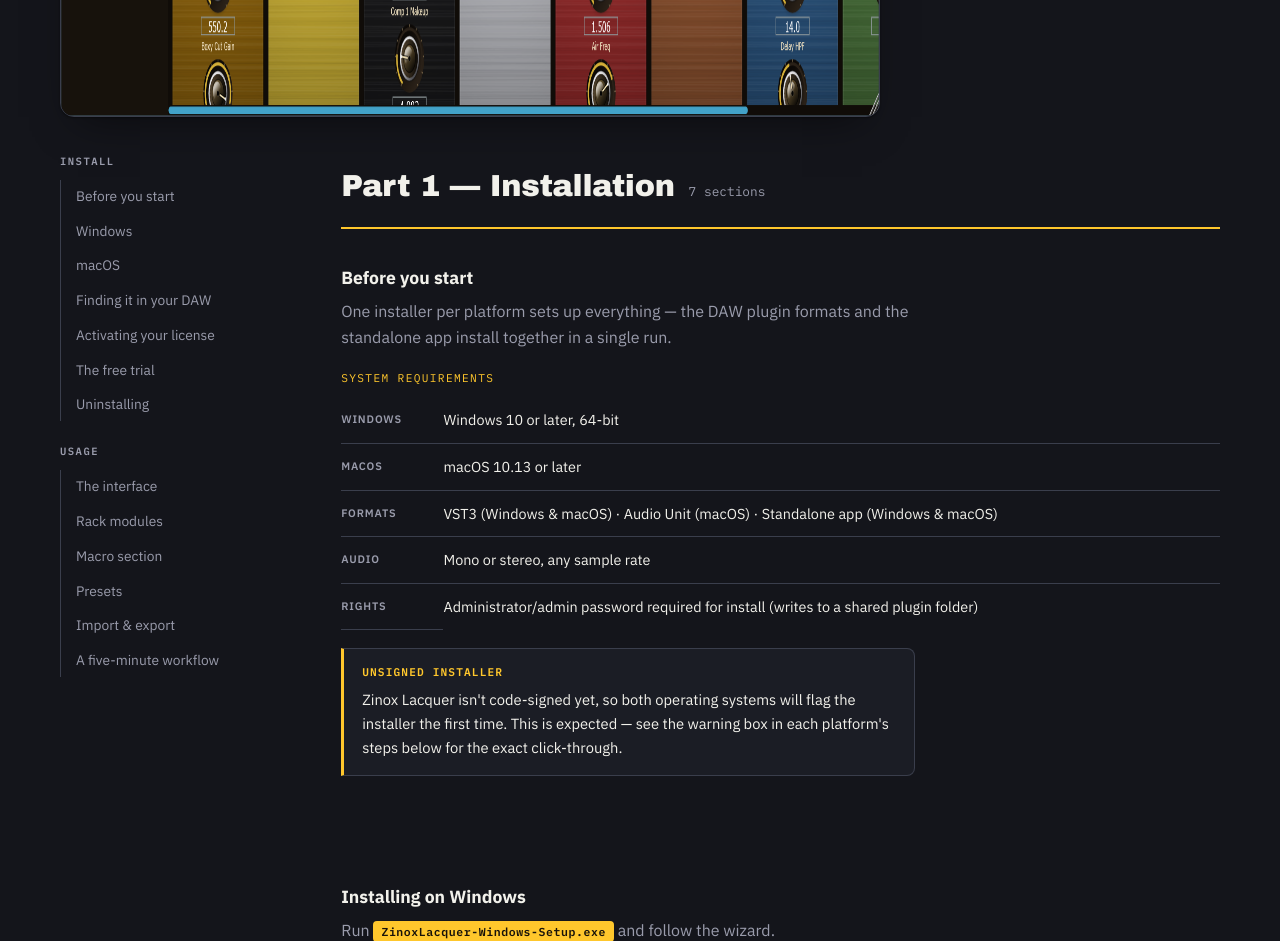
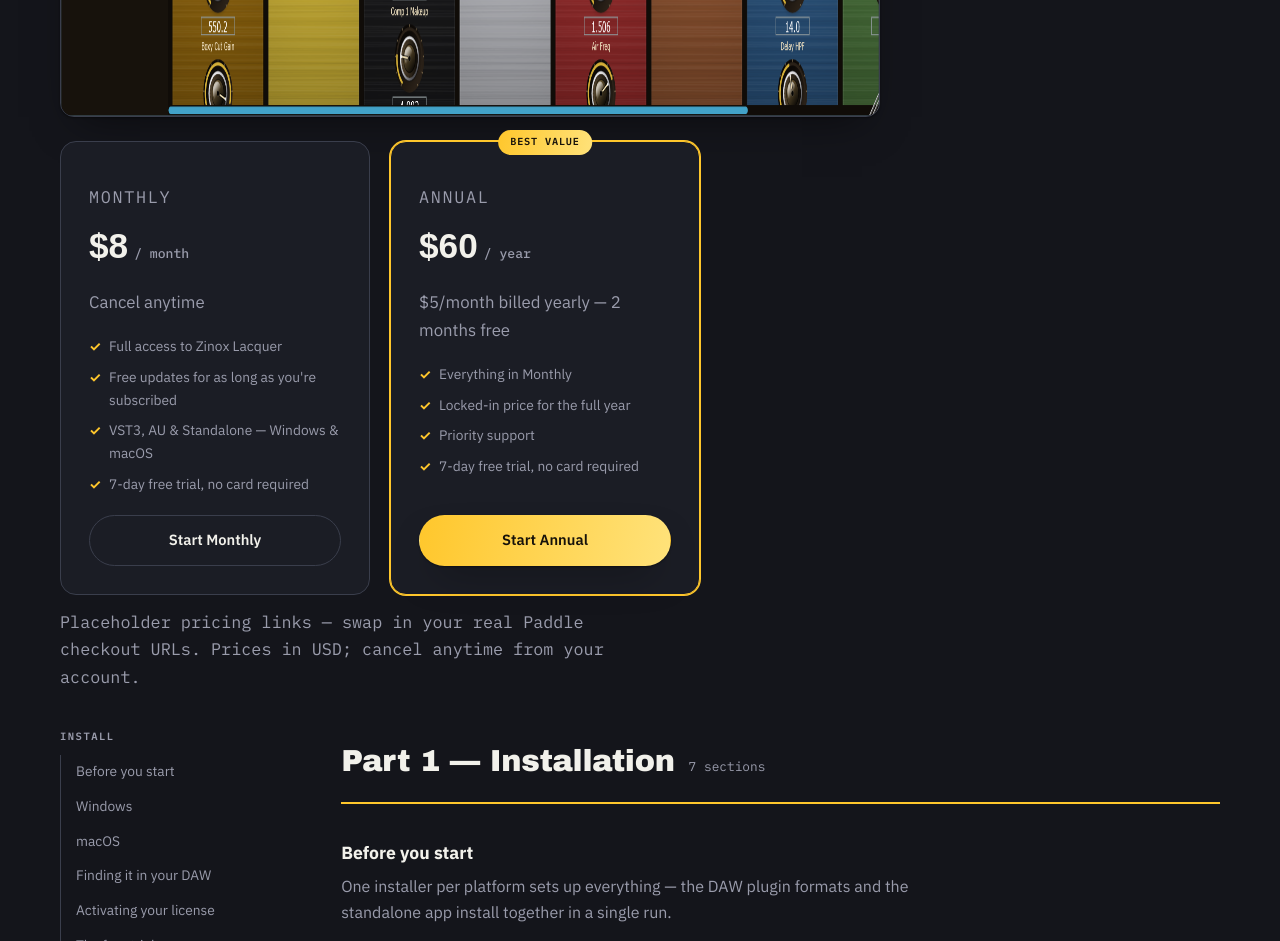
Before and after one commit to dabelinfotech/zinox-audio, a website: page website/zinox-lacquer.html in a window 1280 px wide. Shown: the part 1260-2201 px from the top of the page. Drawn offline with Linux system fonts and the light colour scheme; a web font is replaced by a local one.

Commit message:
Add monthly/yearly pricing cards for Zinox Lacquer, matching Zinox Vocals' Paddle checkout pattern

```diff
--- a/website/zinox-lacquer.html
+++ b/website/zinox-lacquer.html
@@ -205,6 +205,31 @@
   .modal-downloads{ display:flex; flex-direction:column; gap:12px; margin-top:22px; }
   .modal-downloads .btn{ width:100%; }
 
+  /* ---------------- pricing ---------------- */
+  .pricing-grid{ display:grid; grid-template-columns:repeat(2, 1fr); gap:20px; max-width:640px; margin:24px 0 0; }
+  @media (max-width:600px){ .pricing-grid{ grid-template-columns:1fr; } }
+  .plan-card{
+    position:relative; background:var(--surface); border:1px solid var(--line);
+    border-radius:16px; padding:28px; display:flex; flex-direction:column;
+  }
+  .plan-card.featured{ border-color:var(--accent); box-shadow:0 0 0 1px var(--accent); }
+  .plan-card .badge{
+    position:absolute; top:-12px; left:50%; transform:translateX(-50%);
+    background:linear-gradient(100deg, var(--accent), var(--accent-hover));
+    color:var(--accent-ink); font-family:"IBM Plex Mono",monospace;
+    font-size:.64rem; letter-spacing:.08em; text-transform:uppercase;
+    padding:4px 12px; border-radius:999px; font-weight:600;
+  }
+  .plan-name{ font-family:"IBM Plex Mono",monospace; font-size:.74rem; letter-spacing:.1em; text-transform:uppercase; color:var(--ink-muted); }
+  .plan-amount{ font-family:"Unbounded",sans-serif; font-weight:800; font-size:2.2rem; display:flex; align-items:baseline; gap:6px; margin-top:6px; }
+  .plan-amount .unit{ font-family:"IBM Plex Mono",monospace; font-size:.82rem; color:var(--ink-muted); font-weight:500; }
+  .plan-sub{ font-size:.82rem; color:var(--ink-muted); margin-top:4px; }
+  .plan-card ul{ margin:18px 0 20px; padding-left:0; list-style:none; display:flex; flex-direction:column; gap:8px; flex:1; }
+  .plan-card li{ font-size:.86rem; color:var(--ink-muted); padding-left:20px; position:relative; }
+  .plan-card li::before{ content:"\2713"; position:absolute; left:0; color:var(--accent); font-weight:700; }
+  .plan-card .btn{ width:100%; }
+  .price-fine{ margin-top:16px; font-family:"IBM Plex Mono",monospace; font-size:.7rem; color:var(--ink-muted); }
+
   footer{ border-top:1px solid var(--line); padding:28px clamp(20px,4vw,40px); text-align:center; }
   footer p{ margin:0; max-width:none; font-size:.82rem; color:var(--ink-muted); }
 </style>
@@ -227,6 +252,42 @@
     <button type="button" class="btn btn-primary" data-trial-trigger>Download Free 7-Day Trial</button>
   </p>
   <img class="hero-image" src="assets/zinox-lacquer-plugin.png" alt="Zinox Lacquer plugin interface" width="1922" height="872">
+
+  <!-- Paddle hosted checkout links: in Paddle > Catalog > Products, create a
+       "Zinox Lacquer" product with two recurring Prices (monthly $8, yearly $60),
+       then build each checkout link as YOUR_HOSTED_CHECKOUT_URL?price_id=pri_xxx
+       (Paddle > Checkout > Checkout settings gives you the base hosted URL; the
+       price_id comes from each Price you created). Paste the two finished links
+       in place of the REPLACE_WITH_*_LINK placeholders below - same pattern as
+       the Zinox Vocals pricing section on index.html. -->
+  <div class="pricing-grid">
+    <div class="plan-card">
+      <p class="plan-name">Monthly</p>
+      <div class="plan-amount">$8<span class="unit">/ month</span></div>
+      <p class="plan-sub">Cancel anytime</p>
+      <ul>
+        <li>Full access to Zinox Lacquer</li>
+        <li>Free updates for as long as you're subscribed</li>
+        <li>VST3, AU &amp; Standalone — Windows &amp; macOS</li>
+        <li>7-day free trial, no card required</li>
+      </ul>
+      <a href="https://REPLACE_WITH_YOUR_PADDLE_CHECKOUT_URL?price_id=REPLACE_WITH_MONTHLY_PRICE_ID" class="btn btn-ghost">Start Monthly</a>
+    </div>
+    <div class="plan-card featured">
+      <span class="badge">Best value</span>
+      <p class="plan-name">Annual</p>
+      <div class="plan-amount">$60<span class="unit">/ year</span></div>
+      <p class="plan-sub">$5/month billed yearly — 2 months free</p>
+      <ul>
+        <li>Everything in Monthly</li>
+        <li>Locked-in price for the full year</li>
+        <li>Priority support</li>
+        <li>7-day free trial, no card required</li>
+      </ul>
+      <a href="https://REPLACE_WITH_YOUR_PADDLE_CHECKOUT_URL?price_id=REPLACE_WITH_ANNUAL_PRICE_ID" class="btn btn-primary">Start Annual</a>
+    </div>
+  </div>
+  <p class="price-fine">Placeholder pricing links — swap in your real Paddle checkout URLs. Prices in USD; cancel anytime from your account.</p>
 </div>
 
 <div class="layout">
```
